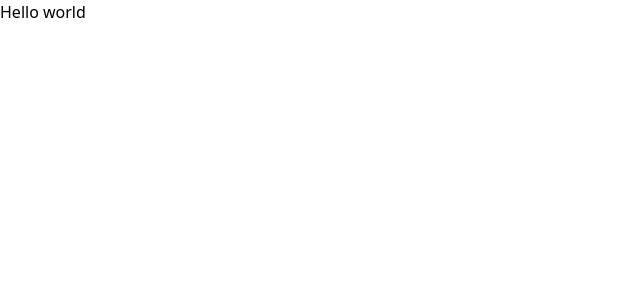
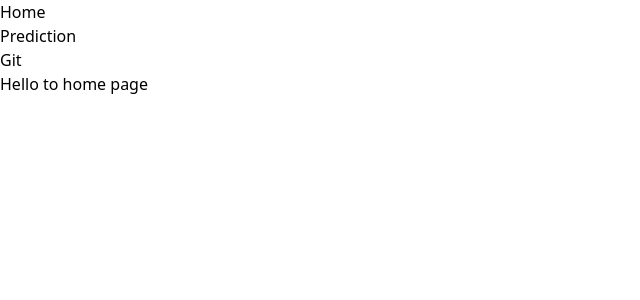
Before and after one commit to ArilessTir/react-ml-netlify, a React (Create React App) app: page / in a window 1280 px wide. Shown: the top 300 px of the page, without its empty margins (0-640 px from the left). Built offline with nearby package versions, Linux system fonts and the light colour scheme.

Commit message:
add routes

```diff
--- a/package.json
+++ b/package.json
@@ -9,6 +9,8 @@
     "@testing-library/user-event": "^12.1.10",
     "react": "^17.0.2",
     "react-dom": "^17.0.2",
+    "react-router": "^6.0.0-beta.0",
+    "react-router-dom": "^6.0.0-beta.0",
     "react-scripts": "4.0.3",
     "web-vitals": "^1.0.1"
   },
--- a/src/App.jsx
+++ b/src/App.jsx
@@ -1,9 +1,15 @@
 import React from "react";
+import { BrowserRouter, Routes, Route } from "react-router-dom";
+import Homepage from "./pages/Home";
+import Prediction from "./pages/Prediction";
 
 const App = () => (
-  <div>
-    <h1> Hello world </h1>
-  </div>
+  <BrowserRouter>
+    <Routes>
+      <Route path="/" element={<Homepage />} />
+      <Route path="/prediction" element={<Prediction />} />
+    </Routes>
+  </BrowserRouter>
 );
 
 export default App;
--- /dev/null
+++ b/src/components/Navbar/index.jsx
@@ -0,0 +1,21 @@
+import React from "react";
+import { NavLink } from "react-router-dom";
+
+const Navbar = () => {
+  const routes = [
+    { name: "Home", component: "/" },
+    { name: "Prediction", component: "/prediction" },
+    { name: "Git", component: "#" },
+  ];
+  return (
+    <ul>
+      {routes.map((item) => (
+        <li>
+          <NavLink to={item.component}>{item.name} </NavLink>
+        </li>
+      ))}
+    </ul>
+  );
+};
+
+export default Navbar;
--- /dev/null
+++ b/src/components/PredictionForm/index.jsx
@@ -0,0 +1,5 @@
+import React from "react";
+
+const PredictionForm = () => <form />;
+
+export default PredictionForm;
--- /dev/null
+++ b/src/pages/Home/index.jsx
@@ -0,0 +1,11 @@
+import React from "react";
+import Navbar from "../../components/Navbar";
+
+const Homepage = () => (
+  <>
+    <Navbar />
+    <h1> Hello to home page </h1>
+  </>
+);
+
+export default Homepage;
--- /dev/null
+++ b/src/pages/Prediction/index.jsx
@@ -0,0 +1,13 @@
+import React from "react";
+import Navbar from "../../components/Navbar";
+import PredictionForm from "../../components/PredictionForm";
+
+const Prediction = () => (
+  <>
+    <Navbar />
+    <h1> Hello from pred form</h1>
+    <PredictionForm />
+  </>
+);
+
+export default Prediction;
```
Also changed, not shown: 2 other files (tests, documents, lock files or other folders).
